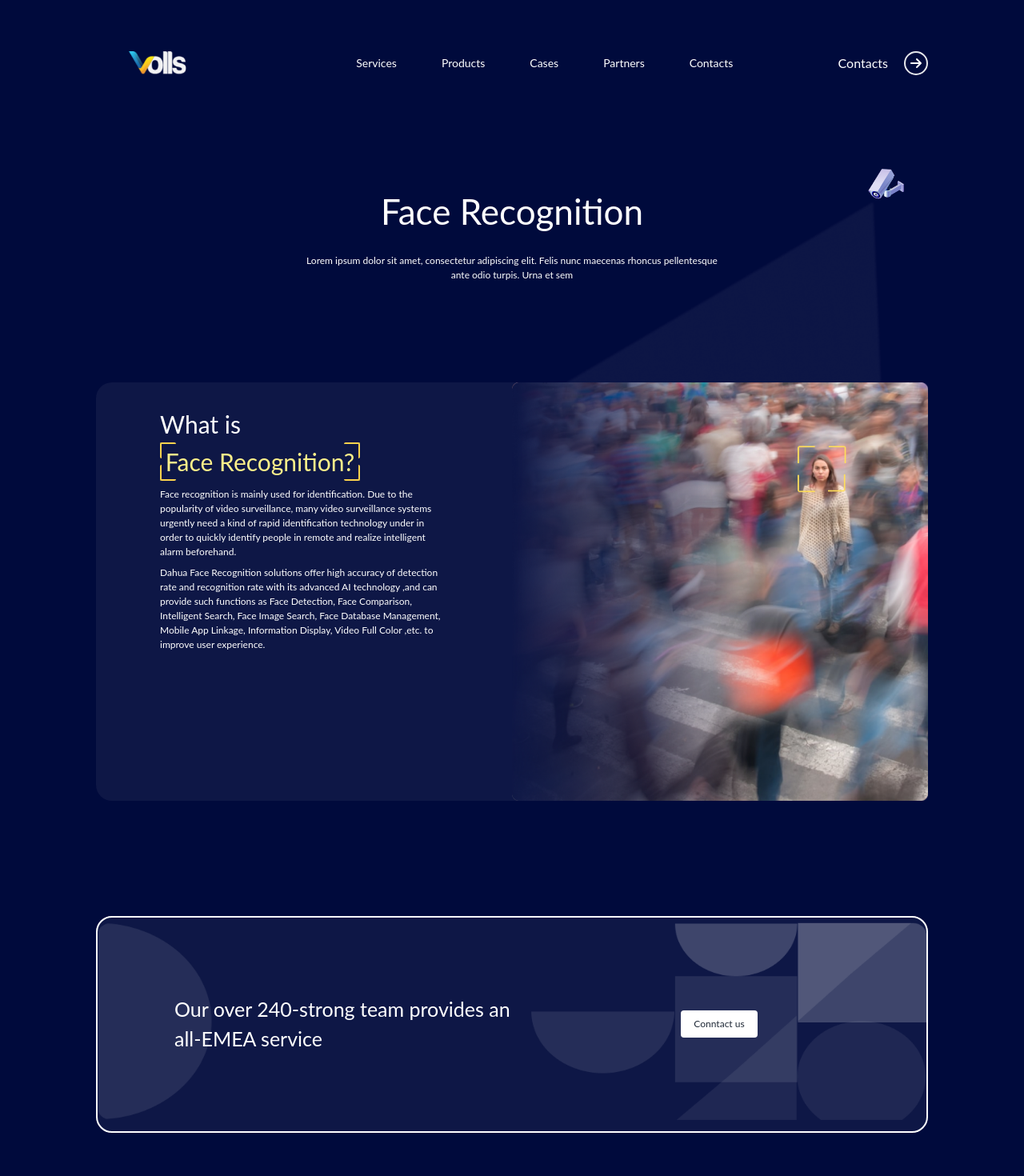
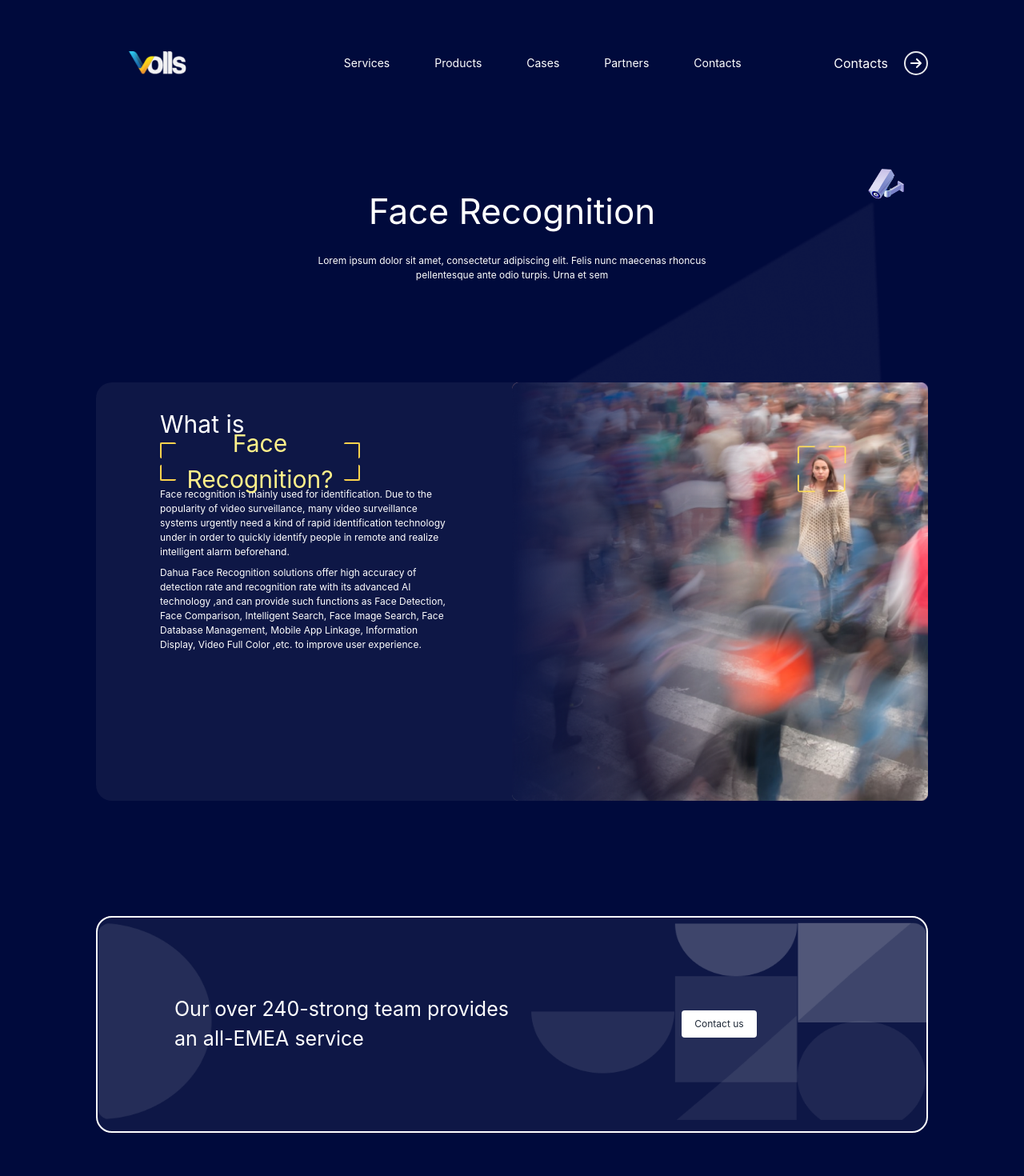
Before and after one commit to SAutoman/react, a React (Create React App) app: page / in a window 1280 px wide. Shown: the top 1470 px of the page at 80% size. Built offline with nearby package versions, Linux system fonts and the light colour scheme.

Commit message:
fix font family

```diff
--- a/src/components/user/contact.js
+++ b/src/components/user/contact.js
@@ -58,7 +58,7 @@
                         </div>
                         <div className='w-1/2 relative flex justify-center items-center btn-contact'>
                         <button class="bg-white hover:bg-gray-200 text-gray-800 font-18 py-2 px-4 rounded">
-                        Conntact us
+                        Contact us
                         </button>
 
                         </div>
--- a/src/components/user/mainbody.js
+++ b/src/components/user/mainbody.js
@@ -56,7 +56,7 @@
                         </div>
                         <div className='w-1/2 relative flex justify-center items-center btn-contact'>
                         <button class="bg-white hover:bg-gray-200 text-gray-800 font-18 py-2 px-4 rounded">
-                        Conntact us
+                        Contact us
                         </button>
 
                         </div>
--- a/src/index.css
+++ b/src/index.css
@@ -2,11 +2,11 @@
 @tailwind components;
 @tailwind utilities;
 
-@import url('https://fonts.googleapis.com/css2?family=Lato:wght@400;600&display=swap');
+@import url('https://fonts.googleapis.com/css2?family=Inter:wght@400;600&display=swap');
 
 body {
   margin: 0;
-  font-family: 'Lato', sans-serif;
+  font-family: 'Inter', sans-serif;
   -webkit-font-smoothing: antialiased;
   -moz-osx-font-smoothing: grayscale;
 }
```
